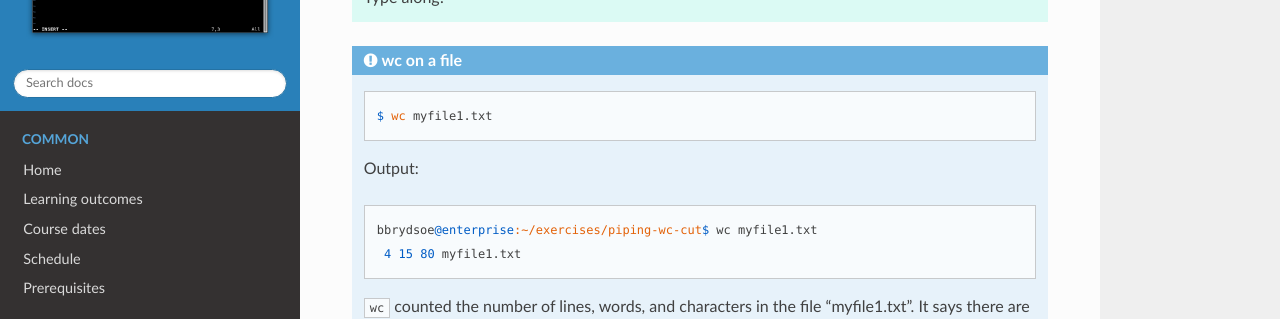
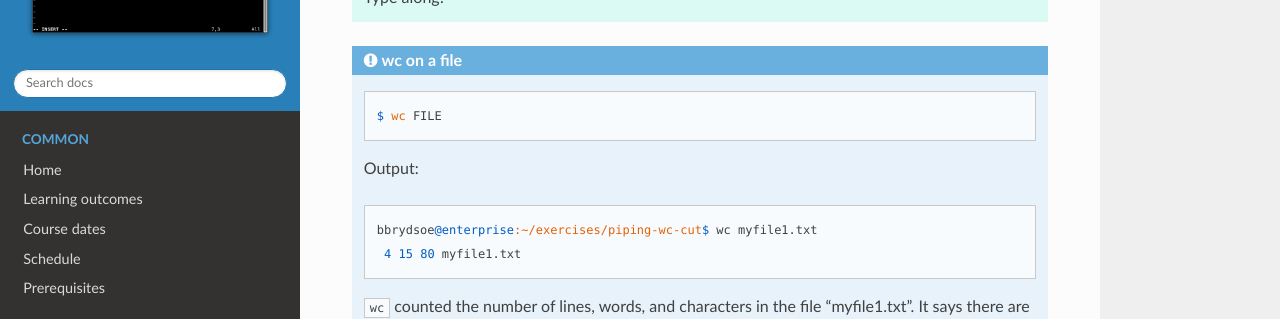
Before and after one commit to UPPMAX/linux-command-line-201, an MkDocs documentation site: the page built from docs/sessions/wc_cut.md, in a window 1280 px wide and 1400 px high, scrolled down 747 px. Shown: the part 151-470 px from the top of the window. Built offline with MkDocs 1.6.1, drawn with Linux system fonts in a browser that asks for light colours; nearby versions of some CDN libraries; some of the changed text lies outside the part shown.

Commit message:
Fixing some formatting

````diff
--- a/docs/sessions/wc_cut.md
+++ b/docs/sessions/wc_cut.md
@@ -34,7 +34,7 @@
 !!! note "wc on a file"
 
     ```bash
-    $ wc myfile1.txt
+    $ wc FILE
     ```
 
     Output:
@@ -88,7 +88,7 @@
 !!! note "wc -l to get only the number of lines in a file"
 
     ```bash
-    $ wc -l myfile2.txt
+    $ wc -l FILE
     ```
 
     Output:
@@ -179,7 +179,7 @@
 
     If you have a lot if files, and so a lot of entries in the "filelength.txt", it might be better to use something like "less" to look in it so you can look through the file instead of getting it all output to screen.
 
-!!! note "<img src="../images/shell-logo_small.png"> Exercise"
+!!! note "<img src="../../images/shell-logo_small.png"> Exercise"
 
     The “exercises” -> “piping-wc-cut” directory is where there are files that are suitable to run these examples on.
 
````
